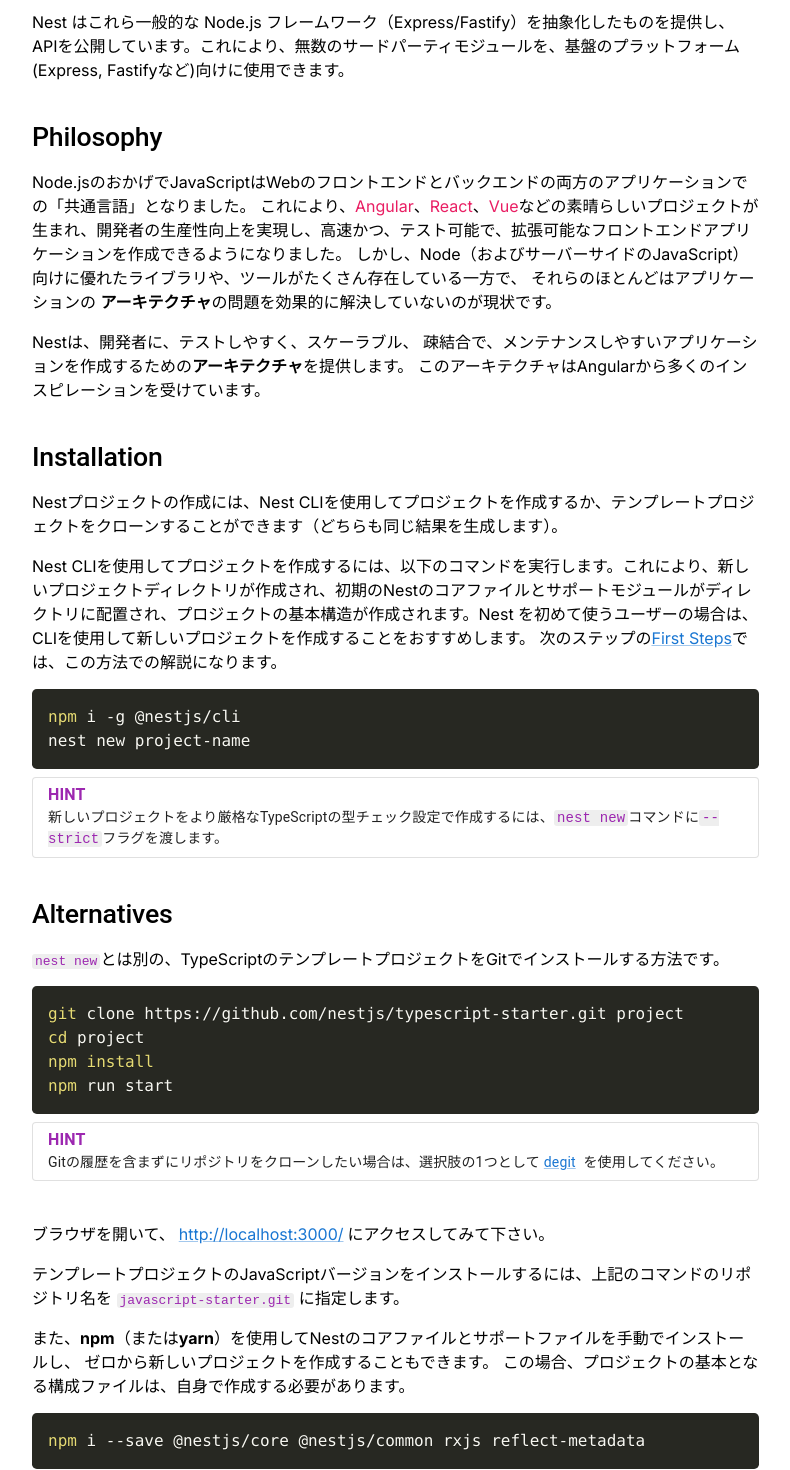
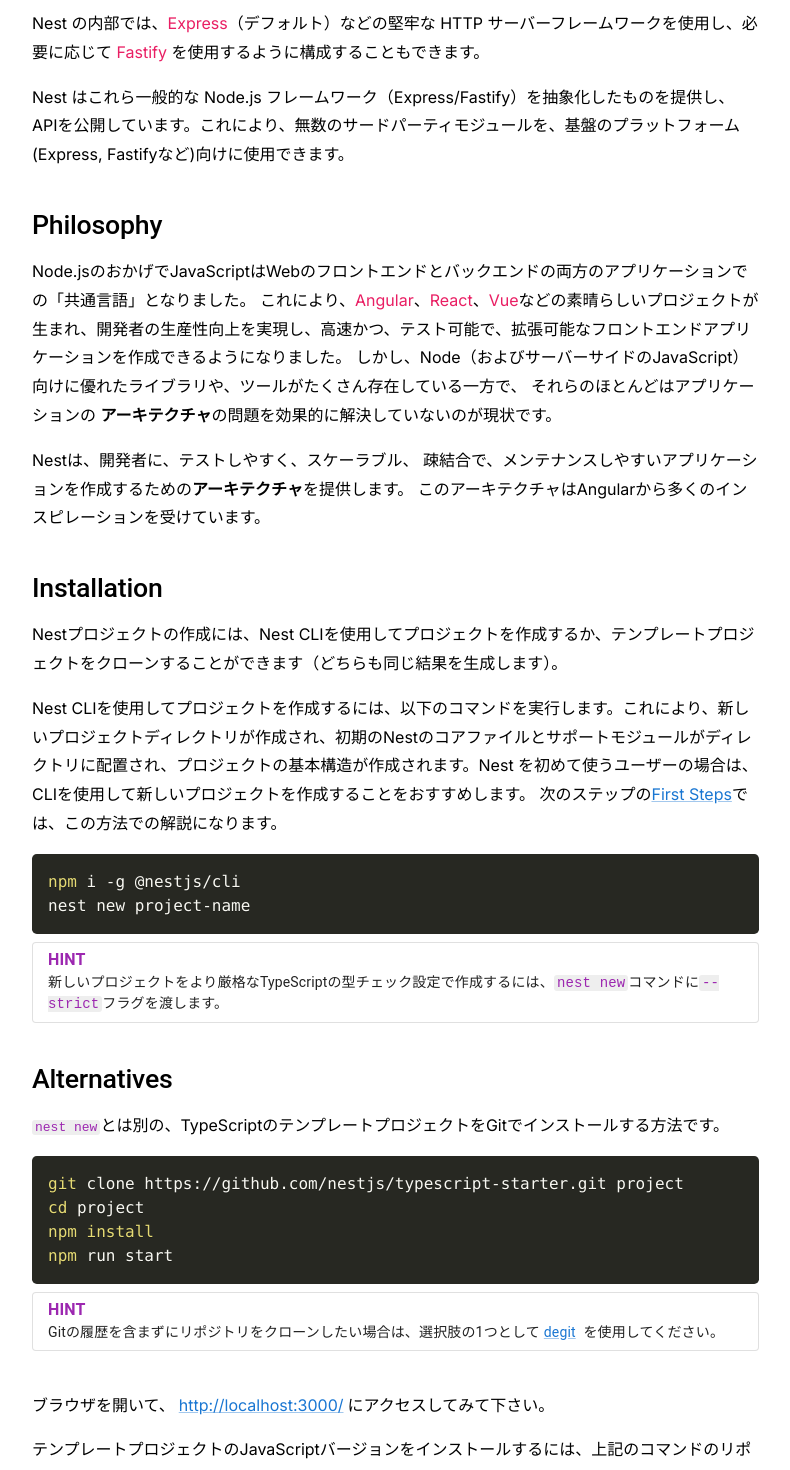
Before and after one commit to yrichika/nestjsjpdocs, a Next.js app: page /v10 in a window 1280 px wide. Shown: the part 440-1910 px from the top of the page, without its empty margins (298-1088 px from the left). Built offline with nearby package versions, Linux system fonts and the light colour scheme.

Commit message:
コンポーネントの追加と修正

```diff
--- a/src/app/v10/page.tsx
+++ b/src/app/v10/page.tsx
@@ -3,7 +3,7 @@
 import CodeBlock from '@/components/atoms/CodeBlock'
 import Hl from '@/components/atoms/Hl'
 import V10PageTemplate from '@/components/templates/V10PageTemplate'
-import { Box, Link } from '@mui/material'
+import { Link } from '@mui/material'
 import Prism from 'prismjs'
 import 'prismjs/components/prism-bash'
 import 'prismjs/components/prism-typescript'
@@ -11,6 +11,8 @@
 import CodeSpan from '@/components/atoms/CodeSpan'
 import ExternalLink from '@/components/atoms/ExternalLink'
 import Heading from '@/components/atoms/Heading'
+import PageFooter from '@/components/atoms/PageFooter'
+import Section from '@/components/atoms/Section'
 import Hint from '@/components/molecules/Hint'
 import { useEffect } from 'react'
 import {
@@ -36,7 +38,7 @@
 
   return (
     <V10PageTemplate listOfContents={listOfContents}>
-      <Box>
+      <Section>
         <Heading id="introduction" variant="h1">
           Introduction
         </Heading>
@@ -62,8 +64,8 @@
           APIを公開しています。これにより、無数のサードパーティモジュールを、基盤のプラットフォーム(Express,
           Fastifyなど)向けに使用できます。
         </p>
-      </Box>
-      <Box sx={{ mt: 5 }}>
+      </Section>
+      <Section>
         <Heading id="philosophy" variant="h2">
           Philosophy
         </Heading>
@@ -81,8 +83,8 @@
           <b>アーキテクチャ</b>を提供します。
           このアーキテクチャはAngularから多くのインスピレーションを受けています。
         </p>
-      </Box>
-      <Box sx={{ mt: 5 }}>
+      </Section>
+      <Section>
         <Heading id="installation" variant="h2">
           Installation
         </Heading>
@@ -103,8 +105,8 @@
           <CodeSpan>nest new</CodeSpan>コマンドに<CodeSpan>--strict</CodeSpan>
           フラグを渡します。
         </Hint>
-      </Box>
-      <Box sx={{ mt: 5 }}>
+      </Section>
+      <Section>
         <Heading id="alternatives" variant="h2">
           Alternatives
         </Heading>
@@ -120,8 +122,8 @@
           <ExternalLink href={degitLink}>degit</ExternalLink>{' '}
           を使用してください。
         </Hint>
-      </Box>
-      <Box sx={{ mt: 5 }}>
+      </Section>
+      <Section>
         <p>
           ブラウザを開いて、
           <ExternalLink href={localhostLink}>{localhostLink}</ExternalLink>
@@ -140,11 +142,11 @@
         <CodeBlock lang={installManuallySnippet.lang}>
           {installManuallySnippet.code}
         </CodeBlock>
-      </Box>
-      <Box sx={{ display: 'flex', mt: 7, justifyContent: 'center' }}>
+      </Section>
+      <PageFooter>
         Translated from{' '}
         <ExternalLink href={originalLink}>{originalLink}</ExternalLink>
-      </Box>
+      </PageFooter>
     </V10PageTemplate>
   )
 }
--- /dev/null
+++ b/src/components/atoms/PageFooter.tsx
@@ -0,0 +1,12 @@
+import { Box } from '@mui/material'
+import { ReactNode } from 'react'
+
+function PageFooter({ children }: { children: ReactNode }) {
+  return (
+    <Box sx={{ display: 'flex', mt: 7, justifyContent: 'center' }}>
+      {children}
+    </Box>
+  )
+}
+
+export default PageFooter
--- /dev/null
+++ b/src/components/atoms/Section.tsx
@@ -0,0 +1,8 @@
+import { Box } from '@mui/material'
+import { ReactNode } from 'react'
+
+function Section({ children }: { children: ReactNode }) {
+  return <Box sx={{ mt: 5, lineHeight: 1.8 }}>{children}</Box>
+}
+
+export default Section
--- a/src/components/atoms/TipBox.tsx
+++ b/src/components/atoms/TipBox.tsx
@@ -7,7 +7,7 @@
   heading: string
 }
 
-function Hint({ children, color, heading }: Props) {
+function TipBox({ children, color, heading }: Props) {
   const cardContentStyle = {
     padding: '5px 15px 0px 15px',
     // MUIのCardにデフォルトでついている余計なpaddingを減らす
@@ -28,4 +28,4 @@
   )
 }
 
-export default Hint
+export default TipBox
--- a/src/components/molecules/ToggleCodeBlock.tsx
+++ b/src/components/molecules/ToggleCodeBlock.tsx
@@ -35,7 +35,7 @@
             onClick={toggle}
             sx={{ m: 0, minWidth: 0 }}
           >
-            {isTs ? 'TS' : 'JS'}
+            {isTs ? 'JS' : 'TS'}
           </Button>
         </Grid>
       </Grid>
```
Also changed, not shown: src/app/v10/first-steps/page.tsx (+18 -16 lines).
